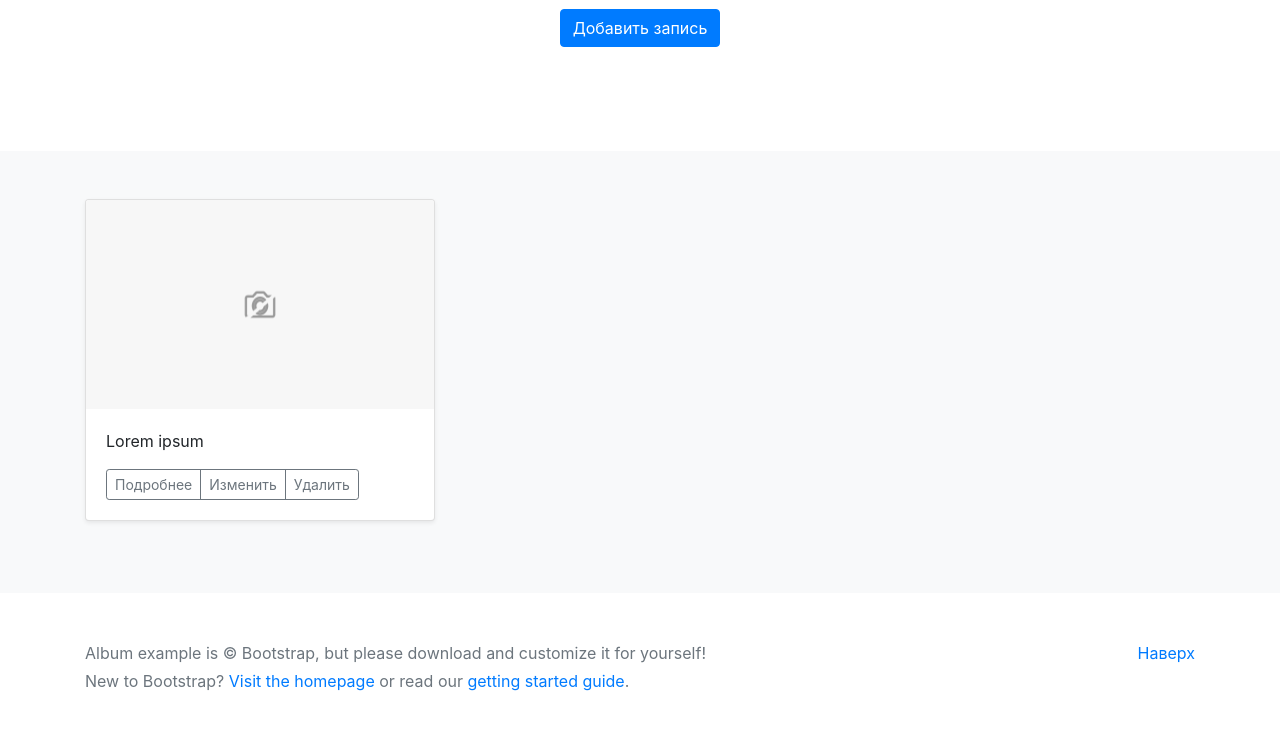
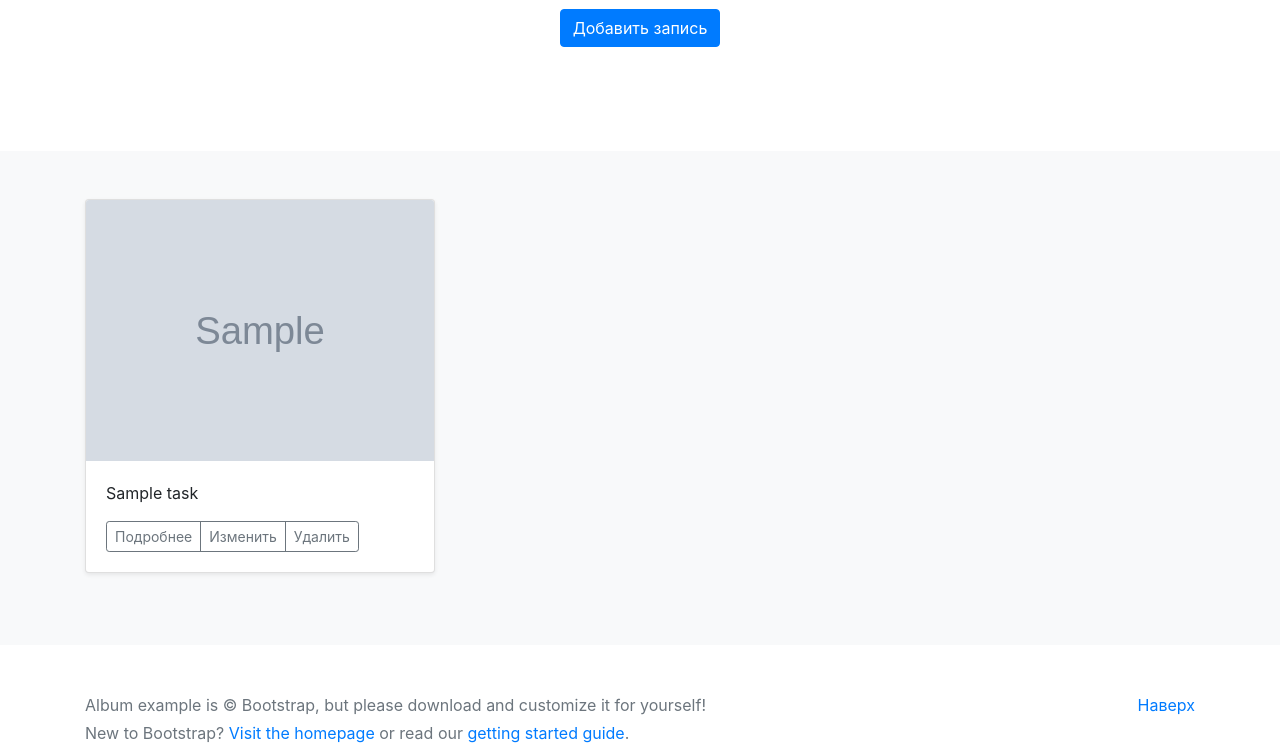
Before and after one commit to MarlinDevClass/task_manager, a PHP site: page / in a window 1280 px wide. Shown: the part 313-1058 px from the top of the page. Before the commit the page ends 1004 px from the top, so only its background shows below. Run offline with PHP 8.4, Linux system fonts and the light colour scheme; a user stored in the database is signed in; tables that the repository leaves empty hold one stand-in row (values such as "Sample post"); grey boxes marked "Sample" are stand-in pictures.

Commit message:
index page added

```diff
--- a/index.php
+++ b/index.php
@@ -5,6 +5,16 @@
     header('Location: /login-form.php');
     exit;
 }
+
+
+//подготовка и выполнение запроса к БД
+$pdo = new PDO('mysql:host=localhost;dbname=task_manager', 'homestead', 'secret');
+$sql = 'SELECT * from tasks where user_id=:user_id';
+$statement = $pdo->prepare($sql);
+$statement->execute([
+  ':user_id' =>  $_SESSION['user_id']
+]);
+$tasks = $statement->fetchAll(PDO::FETCH_ASSOC);
 
 ?>
 <!doctype html>
@@ -58,7 +68,7 @@
           <h1 class="jumbotron-heading">Проект Task-manager</h1>
           <p class="lead text-muted">Something short and leading about the collection below—its contents, the creator, etc. Make it short and sweet, but not too short so folks don't simply skip over it entirely.</p>
           <p>
-            <a href="#" class="btn btn-primary my-2">Добавить запись</a>
+            <a href="/create-form.php" class="btn btn-primary my-2">Добавить запись</a>
           </p>
         </div>
       </section>
@@ -67,21 +77,24 @@
         <div class="container">
 
           <div class="row">
+            <?php foreach($tasks as $task): ?>
              <div class="col-md-4">
               <div class="card mb-4 shadow-sm">
-                <img class="card-img-top" src="assets/img/no-image.jpg">
+                <img class="card-img-top" src="/uploads/<?php echo $task['image'];?>">
                 <div class="card-body">
-                  <p class="card-text">Lorem ipsum</p>
+                  <p class="card-text"><?php echo $task['title'];?></p>
                   <div class="d-flex justify-content-between align-items-center">
                     <div class="btn-group">
-                      <a href="#" class="btn btn-sm btn-outline-secondary">Подробнее</a>
-                      <a href="#" class="btn btn-sm btn-outline-secondary">Изменить</a>
-                      <a href="#" class="btn btn-sm btn-outline-secondary" onclick="confirm('are you sure?')">Удалить</a>
+                      <a href="/show.php?id=<?php echo $task['id'];?>" class="btn btn-sm btn-outline-secondary">Подробнее</a>
+                      <a href="/edit.php?id=<?php echo $task['id'];?>" class="btn btn-sm btn-outline-secondary">Изменить</a>
+                      <a href="/delete.php?id=<?php echo $task['id'];?>" class="btn btn-sm btn-outline-secondary" onclick="confirm('are you sure?')">Удалить</a>
                     </div>
                   </div>
                 </div>
               </div>
             </div>
+            <?php endforeach;?>
+
             <!--<div class="col-md-4">
               <div class="card mb-4 shadow-sm">
                 <img class="card-img-top" src="assets/img/no-image.jpg">
```
Also changed, not shown: uploads/user6-128x128.jpg (added), uploads/user8-128x128.jpg (added).
